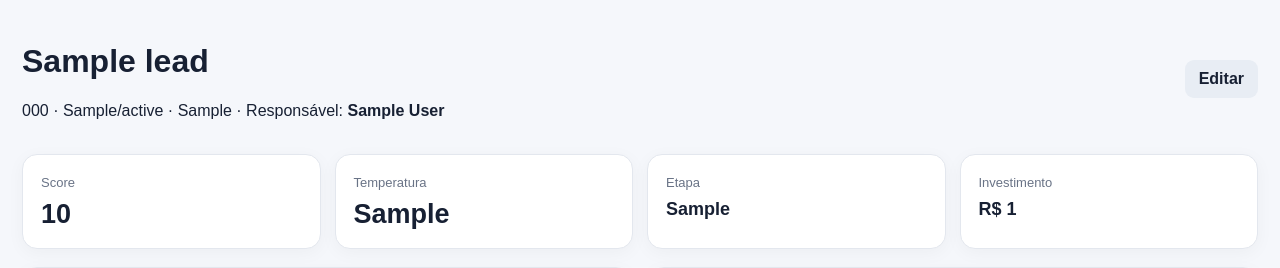
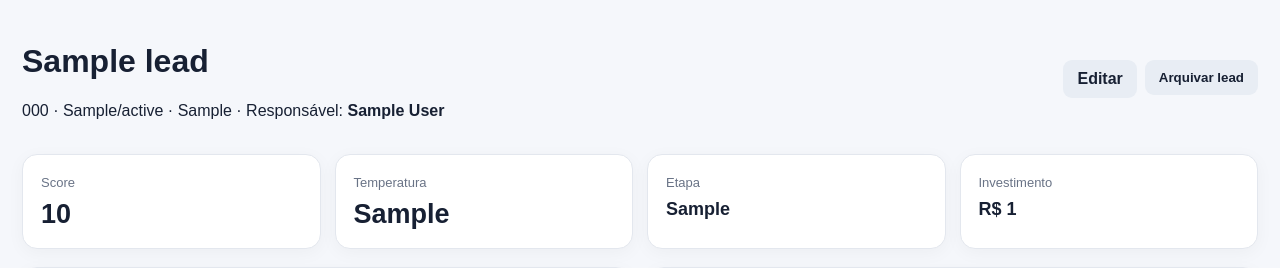
Before and after one commit to cbediretoriabrahma-bit/CRM-Cervejeiros, a Flask app: page /lead/1 in a window 1280 px wide. Shown: the part 58-326 px from the top of the page. Run offline with Flask 3, Linux system fonts and the light colour scheme; the visitor is signed in with stand-in values (Sample User, id 1); tables that the repository leaves empty hold one stand-in row (values such as "Sample post").

Commit message:
Adicionar botão para arquivar lead

```diff
--- a/templates/lead_detail.html
+++ b/templates/lead_detail.html
@@ -1,4 +1,4 @@
-{% extends "base.html" %}{% block content %}<div class="title-row"><div><h1>{{lead.name}}</h1><p>{{lead.phone}} · {{lead.city}}/{{lead.state}} · {{lead.source}} · Responsável: <b>{{lead.owner.name if lead.owner else '-'}}</b></p></div><a class="btn" href="{{url_for('lead_edit',lead_id=lead.id)}}">Editar</a></div>
+{% extends "base.html" %}{% block content %}<div class="title-row"><div><h1>{{lead.name}}</h1><p>{{lead.phone}} · {{lead.city}}/{{lead.state}} · {{lead.source}} · Responsável: <b>{{lead.owner.name if lead.owner else '-'}}</b></p></div><div style="display:flex;gap:8px;flex-wrap:wrap"><a class="btn" href="{{url_for('lead_edit',lead_id=lead.id)}}">Editar</a><form method="post" action="{{url_for('lead_archive',lead_id=lead.id)}}" onsubmit="return confirm('Arquivar este lead? Ele sairá das listas e do pipeline, mas o histórico será preservado.');"><button class="btn">Arquivar lead</button></form></div></div>
 <div class="cards"><div class="metric"><span>Score</span><b>{{lead.score}}</b></div><div class="metric"><span>Temperatura</span><b>{{lead.temperature}}</b></div><div class="metric"><span>Etapa</span><b class="smaller">{{lead.stage}}</b></div><div class="metric"><span>Investimento</span><b class="smaller">R$ {{'%.0f'|format(lead.investment or 0)}}</b></div></div>
 <div class="grid2"><section class="panel"><h2>Qualificação</h2><p><b>Prazo:</b> {{lead.timeframe}}</p><p><b>Empreendedor:</b> {{lead.entrepreneur}}</p><p><b>Aceita reunião:</b> {{lead.meeting_interest}}</p><p><b>Modelo:</b> {{lead.model_interest}}</p><p><b>Observações:</b> {{lead.notes or '-'}}</p><form class="inline" method="post" action="{{url_for('lead_stage',lead_id=lead.id)}}"><select name="stage">{% for s in pipeline %}<option {{'selected' if lead.stage==s}}>{{s}}</option>{% endfor %}</select><button class="btn">Mover</button></form></section>
 <section class="panel"><h2>Próximas etapas comerciais</h2><p class="muted">Após a 1ª reunião, a 2ª reunião é opcional. Você pode agendá-la ou avançar direto para proposta.</p><div class="actions" style="display:flex;gap:8px;flex-wrap:wrap">
```
